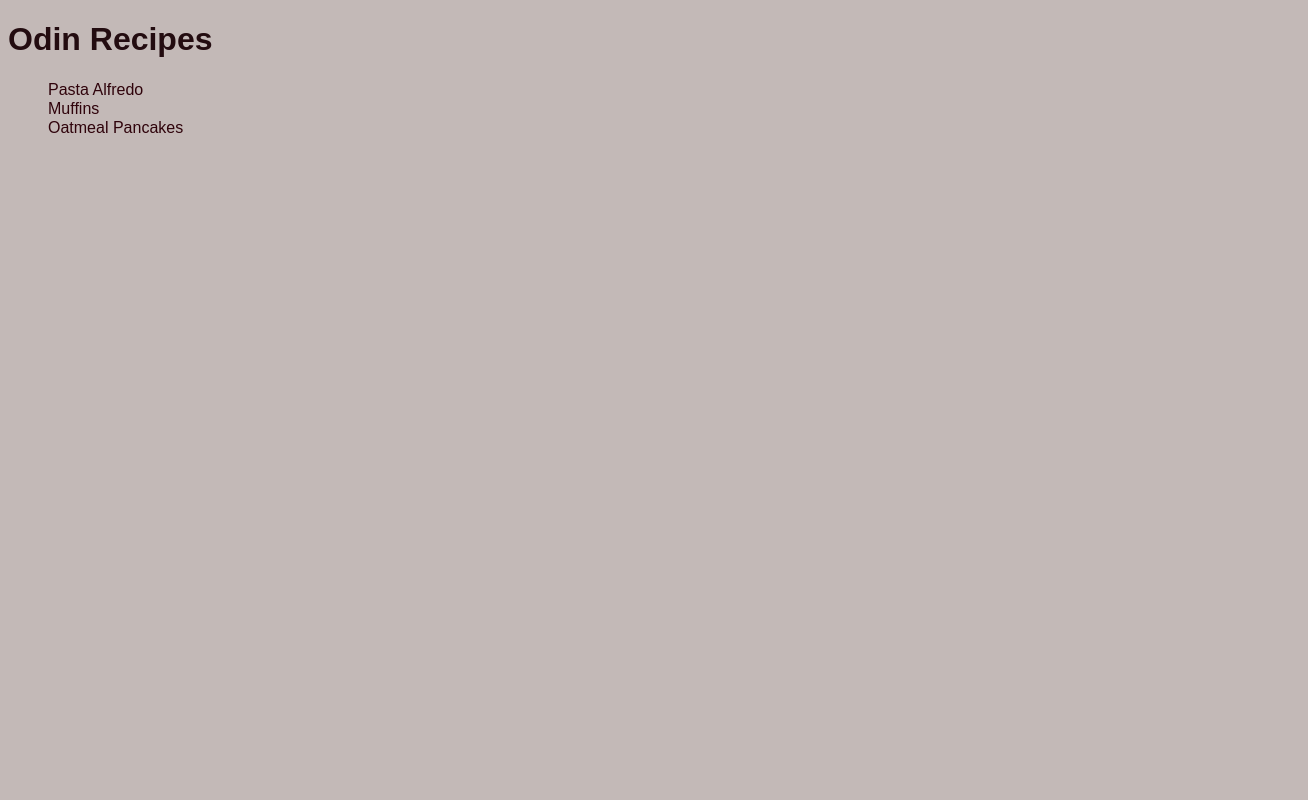
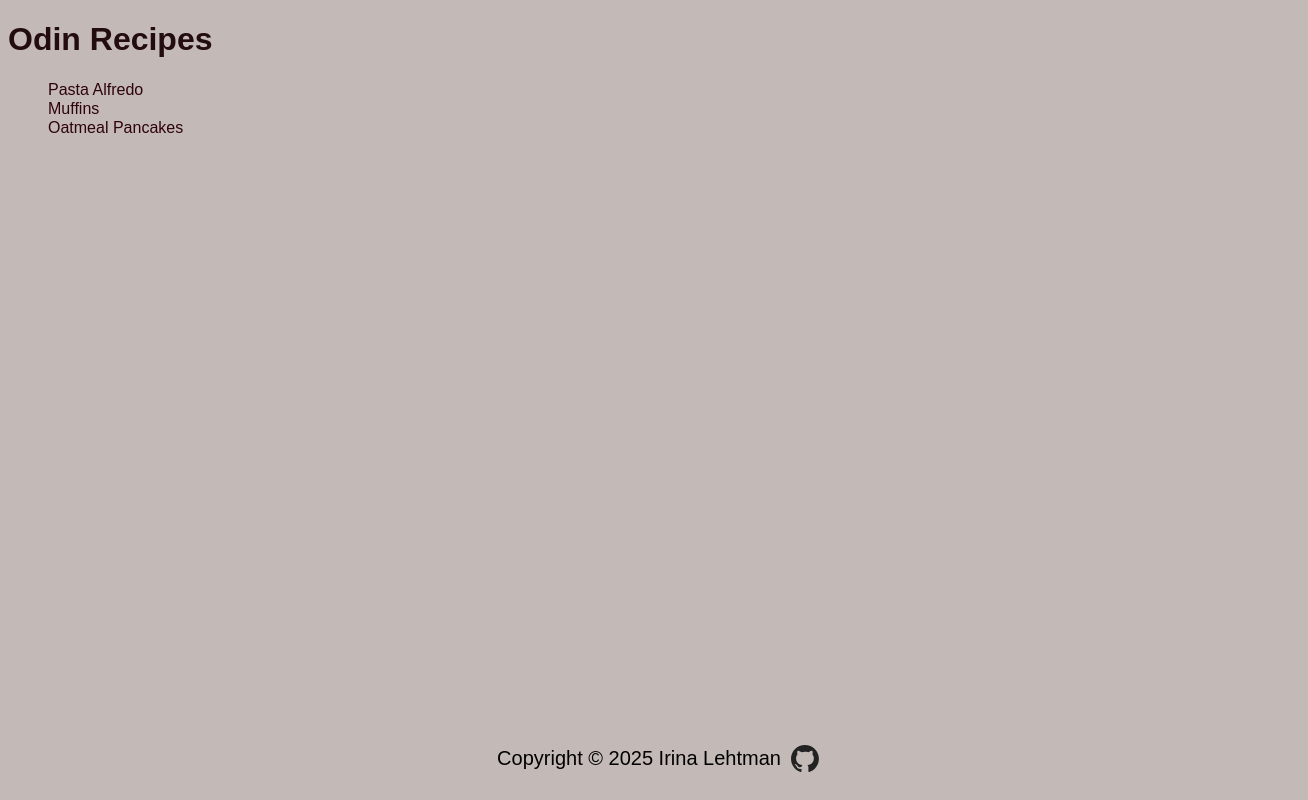
Before and after one commit to IrinaLehtman/odin-recipes, a plain HTML site: page index.html in a window 1280 px wide. Shown: the whole page, 1308 px wide, since content can reach past the window. Drawn offline with Linux system fonts and the light colour scheme; a web font is replaced by a local one.

Commit message:
add copyright mark

```diff
--- a/index.html
+++ b/index.html
@@ -9,9 +9,17 @@
 <body>
 <h1>Odin Recipes</h1>
 <ul id="links">
-<li><a href="recipes/Alfredo.html">Pasta Alfredo</a></li>
+    <li><a href="recipes/Alfredo.html">Pasta Alfredo</a></li>
     <li><a href="recipes/Muffins.html">Muffins</a></li>
     <li><a href="recipes/Oatmeal-Pancakes.html">Oatmeal Pancakes</a></li>
 </ul>
+<footer class="footer">
+    <p>
+        Copyright ©
+        <script>document.write(new Date().getFullYear().toString())</script>
+        Irina Lehtman
+    </p>
+    <a href="https://github.com/Overexprosed" target="_blank"><img class="github-logo" src="github-mark.svg" alt="github-logo"/></a>
+</footer>
 </body>
 </html>
--- a/styles.css
+++ b/styles.css
@@ -19,7 +19,7 @@ body {
     background-color: #c3b9b7;
 }
 
-img {
+.recipe-img {
     border-radius: 15px;
     border: 4px solid #230c10;
     height: auto;
@@ -30,3 +30,27 @@ ul li,
 ol li {
     font-family: Verdana, Helvetica, sans-serif;
 }
+
+.footer {
+    position: absolute;
+    bottom: 0;
+    display: flex;
+    align-items: center;
+    justify-content: center;
+    gap: 10px;
+    width: 100%;
+    padding: 10px;
+    font-size: 20px;
+}
+
+.github-logo {
+    display: block;
+    max-width: 28px;
+    max-height: 28px;
+    color: #222;
+    transition: transform 0.3s ease-in-out;
+}
+
+.github-logo:hover {
+    transform: rotate(360deg) scale(1.2);
+}
```
Also changed, not shown: recipes/Alfredo.html (+1 -1 lines), recipes/Muffins.html (+1 -1 lines), recipes/Oatmeal-Pancakes.html (+1 -1 lines).
